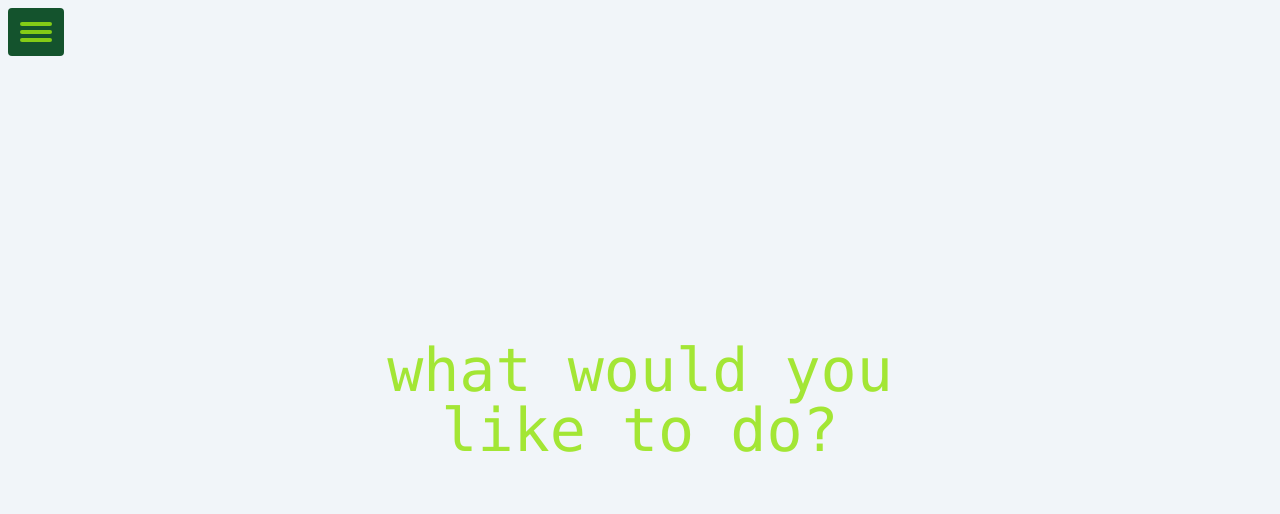
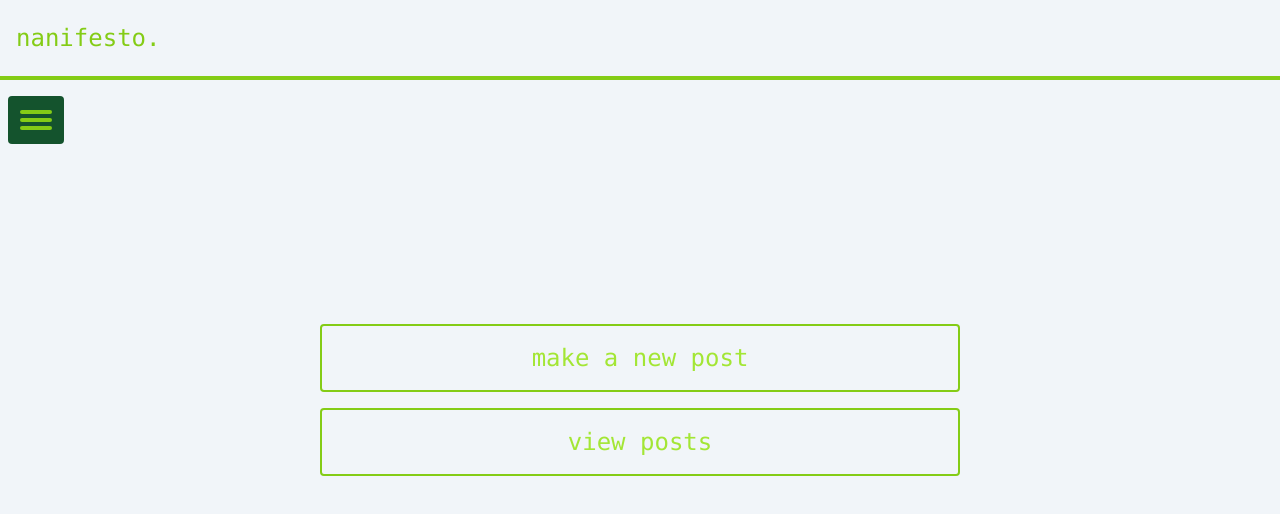
Before and after one commit to yaritorres/nanifesto, a Next.js app: page / in a window 1280 px wide. Shown: the top 514 px of the page. Built offline with nearby package versions, Linux system fonts and the light colour scheme.

Commit message:
added header and hamburger to layout, changed to more mobile friendly development style, added breakpoints for larger screens for header and ham menu, adjusting aesthetics, will add confirmation before deleting posts, must also fix bug where clicking title causes post deletion for some reason

```diff
--- a/src/app/components/hamburgerMenu.tsx
+++ b/src/app/components/hamburgerMenu.tsx
@@ -1,13 +1,17 @@
 'use client'
 import Link from 'next/link';
+import { useState } from "react";
 
-export default function HamburgerMenu({ hamOpen, handleHam } : { hamOpen:boolean, handleHam:Function }) {
+export default function HamburgerMenu() {
+  const [hamOpen, setHamOpen] = useState(false);
+  const handleHam = () => { setHamOpen(!hamOpen) };
+
   return (
     <>
       <button
         onClick={handleHam}
         className={
-          `fixed top-2 left-2 flex flex-col space-y-1 h-12 w-14 bg-green-900 rounded justify-center items-center
+          `fixed top-2 sm:top-24 left-2 flex flex-col space-y-1 h-12 w-14 bg-green-900 rounded justify-center items-center
           transition hover:bg-green-700 z-50`
         }
       >
@@ -36,38 +40,42 @@ export default function HamburgerMenu({ hamOpen, handleHam } : { hamOpen:boolean
       </button>
       <ul
         className={
-          `fixed top-16 left-2 bg-lime-500 p-4 h-fit-content w-40 rounded flex flex-col justify-center items-center z-40 transition-all duration-300 z-50
-          ${ hamOpen ? 'left-2 opacity-100' : '-left-1/4 opacity-0'}`
+          `fixed top-16 sm:top-40 left-2 bg-lime-500 p-4 h-fit-content w-40 rounded flex flex-col justify-center items-center z-40 transition-all duration-300 z-50
+          ${ hamOpen ? 'left-2 opacity-100' : '-left-1/4 hidden'}`
         }
       >
         <Link
+          onClick={ ()=> { setHamOpen(false) } }
           href='/'
           className={
             `text-xl block font-mono text-green-900 transition hover:text-green-700
-            transition-all ${ hamOpen ? 'opacity-100 delay-100' : 'opacity-0' }`
+            transition-all ${ hamOpen ? 'opacity-100 delay-100' : 'hidden' }`
           }
         >
           Home
         </Link>
         <Link
+          onClick={ ()=> { setHamOpen(false) } }
           href='/new-post'
           className={`
             text-xl block font-mono text-green-900 transition hover:text-green-700
-            transition-all ${ hamOpen ? 'opacity-100 delay-100' : 'opacity-0' }`
+            transition-all ${ hamOpen ? 'opacity-100 delay-100' : 'hidden' }`
           }
         >
           New Post
         </Link>
         <Link
+          onClick={ ()=> { setHamOpen(false) } }
           href='/view-posts'
           className={`
             text-xl block font-mono text-green-900 transition hover:text-green-700
-            transition-all ${ hamOpen ? 'opacity-100 delay-100' : 'opacity-0' }`
+            transition-all ${ hamOpen ? 'opacity-100 delay-100' : 'hidden' }`
           }
         >
           View Posts
         </Link>
         <Link
+          onClick={ ()=> { setHamOpen(false) } }
           href='/settings'
           className={`
             text-xl block font-mono text-green-900 transition hover:text-green-700
--- /dev/null
+++ b/src/app/components/header.tsx
@@ -0,0 +1,7 @@
+export default function Header() {
+  return (
+    <div className={`fixed top-0 w-screen h-20 border-lime-500 border-solid border-b-4 font-mono text-2xl text-lime-500 p-4 items-center hidden sm:flex`}>
+      nanifesto.
+    </div>
+  )
+}
--- a/src/app/components/postedAlert.tsx
+++ b/src/app/components/postedAlert.tsx
@@ -2,7 +2,8 @@ export default function PostedAlert({ posted, setPosted, handleRouting }:{ poste
   return (
     <div
       className={
-        `flex fixed w-screen h-screen backdrop-blur-sm items-center justify-center ${posted !== undefined ? 'animate-fadeIn' : 'hidden'}`
+        `flex fixed w-screen h-screen backdrop-blur-sm items-center justify-center
+        ${posted !== undefined && posted ? 'animate-fadeIn' : 'hidden'}`
       }
       onAnimationEnd={ () => { setPosted(undefined); handleRouting(); } }
     >
--- a/src/app/layout.tsx
+++ b/src/app/layout.tsx
@@ -1,6 +1,8 @@
 import type { Metadata } from "next";
 import { Inter } from "next/font/google";
 import './globals.css';
+import Header from "./components/header";
+import HamburgerMenu from "./components/hamburgerMenu";
 
 const inter = Inter({ subsets: ["latin"] });
 
@@ -16,6 +18,8 @@ export default function RootLayout({
 }>) {
   return (
     <html lang="en">
+      <Header />
+      <HamburgerMenu />
       <body className={inter.className}>{children}</body>
     </html>
   );
--- a/src/app/new-post/page.tsx
+++ b/src/app/new-post/page.tsx
@@ -6,7 +6,6 @@ import PostedAlert from "../components/postedAlert";
 const axios = require('axios').default;
 
 export default function Blog() {
-  const [hamOpen, setHamOpen] = useState(false);
   const [posted, setPosted] = useState(undefined);
   const [titleExists, setTitleExists] = useState(true);
   const [bodyExists, setBodyExists] = useState(true);
@@ -15,7 +14,6 @@ export default function Blog() {
     router.push('/view-posts');
   }
 
-  const handleHam = () => { setHamOpen(!hamOpen) };
   const handleSubmit = (event) => {
     event.preventDefault();
 
@@ -69,7 +67,6 @@ export default function Blog() {
 
   return (
     <>
-      <HamburgerMenu hamOpen={hamOpen} handleHam={handleHam} />
       <PostedAlert posted={posted} setPosted={setPosted} handleRouting={handleRouting} />
       <div
         className={
@@ -78,7 +75,7 @@ export default function Blog() {
       >
         <form
           className={
-            `flex w-3/6 h-3/6 rounded border-green-900 dark:border-lime-500 border-solid border-4 p-5 justify-center items-start flex-col space-y-2`
+            `flex w-5/6 sm:w-3/6 h-3/6 rounded border-green-900 dark:border-lime-500 border-solid border-4 p-5 justify-center items-start flex-col space-y-2`
           }
           onSubmit={handleSubmit}
         >
@@ -87,7 +84,7 @@ export default function Blog() {
             type='text'
             id='title'
             className={
-              `dark:text-white bg-lime-400 dark:bg-green-900 rounded border-solid border-2 w-1/4 p-2 overflow-x-auto
+              `dark:text-white bg-lime-400 dark:bg-green-900 rounded border-solid border-2 w-full sm:w-1/4 p-2 overflow-x-auto
               ${ titleExists ? 'border-green-900' : 'border-red-900' }`
             }
           >
--- a/src/app/page.tsx
+++ b/src/app/page.tsx
@@ -1,12 +1,9 @@
 'use client'
 import './globals.css';
-import { useEffect, useState } from 'react';
-import HamburgerMenu from './components/hamburgerMenu';
+import { useEffect } from 'react';
+import Link from 'next/link';
 
 export default function Home() {
-  const [hamOpen, setHamOpen] = useState(false);
-  const handleHam = () => { setHamOpen(!hamOpen) };
-
   // SETS CURRENT THEME (LIGHT OR DARK) ON PAGE USING LOCAL STORAGE,
   // OTHERWISE DEFAULTS TO DARKMODE IF NONE IS SET
   useEffect(() => {
@@ -22,7 +19,6 @@ export default function Home() {
 
   return (
     <main>
-      <HamburgerMenu hamOpen={hamOpen} handleHam={handleHam} />
       <div
         className={
           `flex w-screen h-screen bg-slate-100 dark:bg-slate-900 place-content-center place-items-center`
@@ -30,15 +26,27 @@ export default function Home() {
       >
         <div
           className={
-            `flex w-2/4 h-1/4 place-items-center`
+            `flex flex-col w-5/6 sm:w-2/4 sm:flex space-y-4`
           }
         >
-          <button>
-            <link href='/Blog'></link>
-          </button>
-          <h1 className='font-mono text-6xl text-center text-lime-400 select-none'>
-            what would you like to do?
-          </h1>
+          <Link
+            className={
+              `font-mono p-4 text-2xl text-center text-lime-400 rounded border-lime-500 border-solid border-2 select-none
+              transition-all hover:bg-lime-500 hover:text-slate-900`
+            }
+            href='/new-post'
+          >
+            make a new post
+          </Link>
+          <Link
+            className={
+              `font-mono p-4 text-2xl text-center text-lime-400 rounded border-lime-500 border-solid border-2 select-none
+              transition-all hover:bg-lime-500 hover:text-slate-900`
+            }
+            href='/view-posts'
+          >
+            view posts
+          </Link>
         </div>
       </div>
     </main>
--- a/src/app/settings/page.tsx
+++ b/src/app/settings/page.tsx
@@ -4,9 +4,19 @@ import HamburgerMenu from '../components/hamburgerMenu';
 
 export default function Settings() {
   const [dark, setDark] = useState('');
-  const [hamOpen, setHamOpen] = useState(false);
-
-  const handleHam = () => { setHamOpen(!hamOpen) };
+  const handleLightSwitch = () => {
+    if (dark === 'dark' || dark === '') {
+      setDark('light');
+      document.documentElement.classList.remove('dark');
+      document.documentElement.classList.add('light');
+      window.localStorage.setItem('theme', 'light');
+    } else {
+      setDark('dark');
+      document.documentElement.classList.remove('light');
+      document.documentElement.classList.add('dark');
+      window.localStorage.setItem('theme', 'dark');
+    }
+  }
 
   useEffect(() => {
     const savedMode = window.localStorage.getItem('theme');
@@ -23,30 +33,15 @@ export default function Settings() {
 
   return(
     <>
-      <HamburgerMenu hamOpen={hamOpen} handleHam={handleHam} />
       <div className={`flex w-screen h-screen bg-slate-100 dark:bg-slate-900 place-content-center place-items-center`}>
         <div
           className={
-            `flex flex-col justify-center items-center space-y-4 w-3/6 h-3/6 rounded border-solid border-green-900 border-4`
+            `flex flex-col justify-center items-center space-y-4 w-3/6 h-3/6 rounded border-solid border-lime-500 border-4`
           }
         >
           <span
-            className={`font-mono text-lime-400 text-3xl hover:cursor-pointer transition hover:text-green-900`}
-            onClick={ () => {
-              if (dark === 'dark' || dark === '') {
-                setDark('light');
-                document.documentElement.classList.remove('dark');
-                document.documentElement.classList.add('light');
-                window.localStorage.setItem('theme', 'light');
-              } else {
-                setDark('dark');
-                document.documentElement.classList.remove('light');
-                document.documentElement.classList.add('dark');
-                window.localStorage.setItem('theme', 'dark');
-              }
-              console.log('local storage:', window.localStorage.getItem('theme'));
-              console.log('mode after click:', dark);
-            } }
+            className={`font-mono text-lime-500 text-3xl hover:cursor-pointer transition hover:text-green-900`}
+            onClick={handleLightSwitch}
           >
             { dark === 'light' ? 'Dark Mode' : 'Light Mode' }
           </span>
--- a/src/app/view-posts/page.tsx
+++ b/src/app/view-posts/page.tsx
@@ -1,13 +1,9 @@
 'use client'
 import { useEffect, useState } from "react";
-import HamburgerMenu from "../components/hamburgerMenu";
 const axios = require('axios').default;
 
 export default function ViewPosts() {
-  const [hamOpen, setHamOpen] = useState(false);
   const [posts, setPosts] = useState([]);
-
-  const handleHam = () => { setHamOpen(!hamOpen) };
 
   const handleDelete = (id: Number) => {
     const options = {
@@ -67,7 +63,6 @@ export default function ViewPosts() {
 
   return (
     <>
-      <HamburgerMenu hamOpen={hamOpen} handleHam={handleHam} />
       <div
         className={
           `flex w-screen h-screen bg-slate-100 dark:bg-slate-900 place-content-center place-items-center
@@ -76,7 +71,7 @@ export default function ViewPosts() {
       >
         <ul
           className={
-            `flex flex-col border-green-900 border-solid border-4 rounded-lg w-5/6 h-5/6 overflow-y-auto space-y-6 p-8`
+            `flex flex-col border-green-900 border-solid border-4 rounded-lg w-5/6 h-4/6 overflow-y-auto space-y-6 p-8`
           }
         >
         {posts.map((post, postKey) =>
@@ -89,7 +84,7 @@ export default function ViewPosts() {
           >
             <label
               className={
-                `relative flex rounded-t w-full h-auto font-mono text-lime-500 text-2xl bg-lime-700 p-4 select-none border-red-900 border-solid border-2`
+                `relative flex rounded-t w-full h-auto font-mono text-lime-500 text-2xl bg-lime-700 p-4 select-none`
               }
             >
               {post.title}
@@ -98,11 +93,10 @@ export default function ViewPosts() {
                 onClick={
                   e => {
                     const target = e.target as HTMLButtonElement;
-                    console.log('HERE IS THE KEY:', target.getAttribute('data-key'));
                     handleDelete(target.getAttribute('data-key'));
                   }
                 }
-                className={`absolute right-4 flex h-fit text-white`}
+                className={`absolute right-4 flex h-fit text-white hover:cursor-pointer border-red-900 border-solid border-2`}
               >
                 delete
               </button>
```
